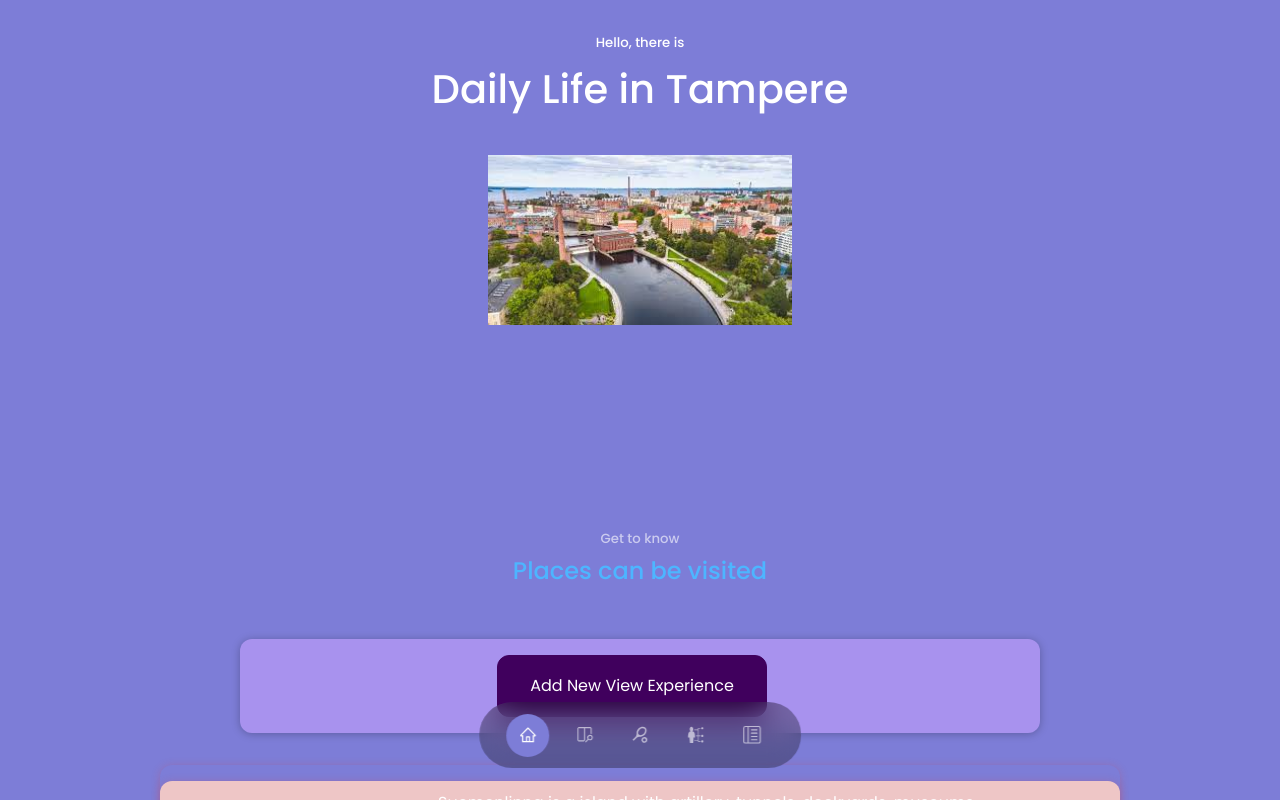
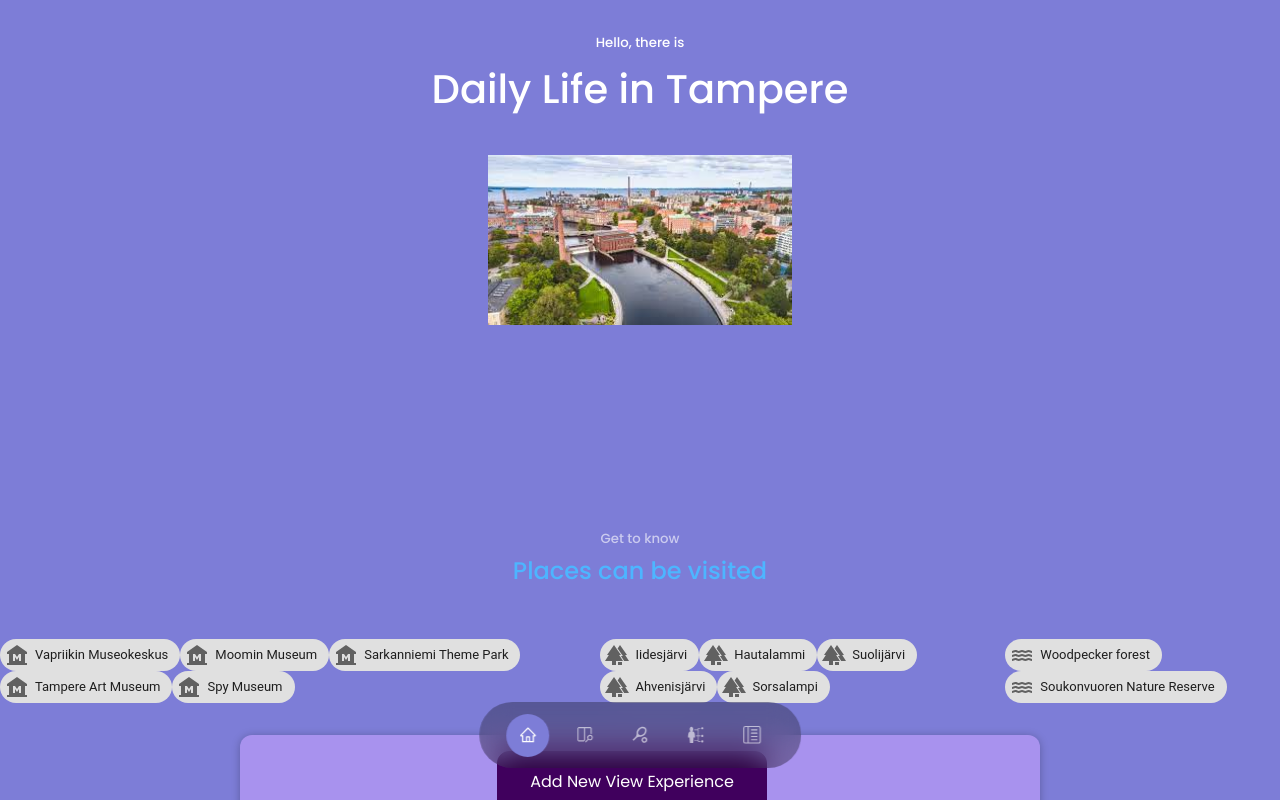
Before and after one commit to 3AME/daily-life-in-tampere, a React (Create React App) app: page / in a window 1280 px wide. Shown: the top 800 px of the page. Built offline with nearby package versions, Linux system fonts and the light colour scheme.

Commit message:
Add museums, forest, lake data and show them on the screen. Still need to justify the styles

```diff
--- a/src/components/view/View.jsx
+++ b/src/components/view/View.jsx
@@ -5,6 +5,7 @@ import originViewsData from './ViewData.js';
 import Card from '../UI/Card.js'
 import NewView from '../NewView/NewView';
 import { useState } from 'react';
+import ViewDataList from './ViewDataList/ViewDataList';
 
 const View = () => {
   const [views, setViews] = useState(originViewsData);
@@ -17,6 +18,7 @@ const View = () => {
     <section id='view'>
       <h5>Get to know</h5>
       <h2>Places can be visited</h2>
+      <ViewDataList />
       <NewView onAddView={addViewHandler}/>
       <Card className="container view__container">
       <ViewList items ={views}/>
--- /dev/null
+++ b/src/components/view/ViewDataList/ViewDataList.js
@@ -0,0 +1,54 @@
+import React from "react";
+import { Chip } from "@material-ui/core";
+import { Stack } from "@mui/material";
+import ForestIcon from "@mui/icons-material/Forest";
+import WaterIcon from "@mui/icons-material/Water";
+import MuseumIcon from "@mui/icons-material/Museum";
+import Museums from "./ViewMuseumData";
+import Lakes from "./ViewLakeData";
+import Forests from "./ViewForestData";
+
+const ViewDataList = () => {
+  return (
+    <Stack direction="row" spacing={1}>
+      <div>
+        {Museums.map((museum) => (
+          <Chip
+            key={museum.id}
+            icon={<MuseumIcon />}
+            label={museum.location}
+            component="a"
+            href={museum.locationLink}
+            clickable
+          />
+        ))}
+      </div>
+      <div>
+      {Lakes.map((lake) => (
+          <Chip
+            key={lake.id}
+            icon={<ForestIcon />}
+            label={lake.location}
+            component="a"
+            href={lake.locationLink}
+            clickable
+          />
+        ))}
+      </div>
+      <div>
+      {Forests.map((forest) => (
+          <Chip
+            key={forest.id}
+            icon={<WaterIcon />}
+            label={forest.location}
+            component="a"
+            href={forest.locationLink}
+            clickable
+          />
+        ))}
+      </div>
+    </Stack>
+  );
+};
+
+export default ViewDataList;
--- /dev/null
+++ b/src/components/view/ViewDataList/ViewForestData.js
@@ -0,0 +1,14 @@
+const Forests = [
+	{
+	id:"f1",
+	location:"Woodpecker forest",
+	locationLink:"https://goo.gl/maps/DHNj4zrbgaW94uhF8"
+	},
+	{
+	id:"f2",
+	location:"Soukonvuoren Nature Reserve",
+	locationLink:"https://goo.gl/maps/AwJb9RG63a6WQ9H77"
+	}
+]
+
+export default Forests;
--- /dev/null
+++ b/src/components/view/ViewDataList/ViewLakeData.js
@@ -0,0 +1,29 @@
+const Lakes = [
+	{
+	id:"l1",
+	location:"Iidesjärvi",
+	locationLink:"https://goo.gl/maps/JaoTakBrsAJPEzpS7"
+	},
+	{
+	id:"l2",
+	location:"Hautalammi",
+	locationLink:"https://goo.gl/maps/kwyrzNuC1w5ibxji6"
+	},
+	{
+	id:"l3",
+	location:"Suolijärvi",
+	locationLink:"https://goo.gl/maps/gTEN4Pf335SBFHuTA"
+	},
+	{
+	id:"l4",
+	location:"Ahvenisjärvi",
+	locationLink:"https://goo.gl/maps/RnC8rrTjbCncuaHC9"
+	},
+	{
+	id:"l5",
+	location:"Sorsalampi",
+	locationLink:"https://goo.gl/maps/tcUUxMxzwK2ier35A"
+	}
+]
+
+export default Lakes;
--- /dev/null
+++ b/src/components/view/ViewDataList/ViewMuseumData.js
@@ -0,0 +1,29 @@
+const Museums = [
+	{
+	id:"m1",
+	location:"Vapriikin Museokeskus",
+	locationLink:"https://goo.gl/maps/DA11papthDXhxQUT8"
+	},
+	{
+	id:"m2",
+	location:"Moomin Museum",
+	locationLink:"https://goo.gl/maps/CbAnW6ShyYFbbcr86"
+	},
+	{
+	id:"m3",
+	location:"Sarkanniemi Theme Park",
+	locationLink:"https://goo.gl/maps/Rts7rQqVU8b1krSF8"
+	},
+	{
+	id:"m4",
+	location:"Tampere Art Museum",
+	locationLink:"https://goo.gl/maps/gs9iTFQvWEagnoKAA"
+	},
+	{
+	id:"m5",
+	location:"Spy Museum",
+	locationLink:"https://goo.gl/maps/4CoBHDQwBhK532dL8"
+	}
+]
+
+export default Museums;
```
